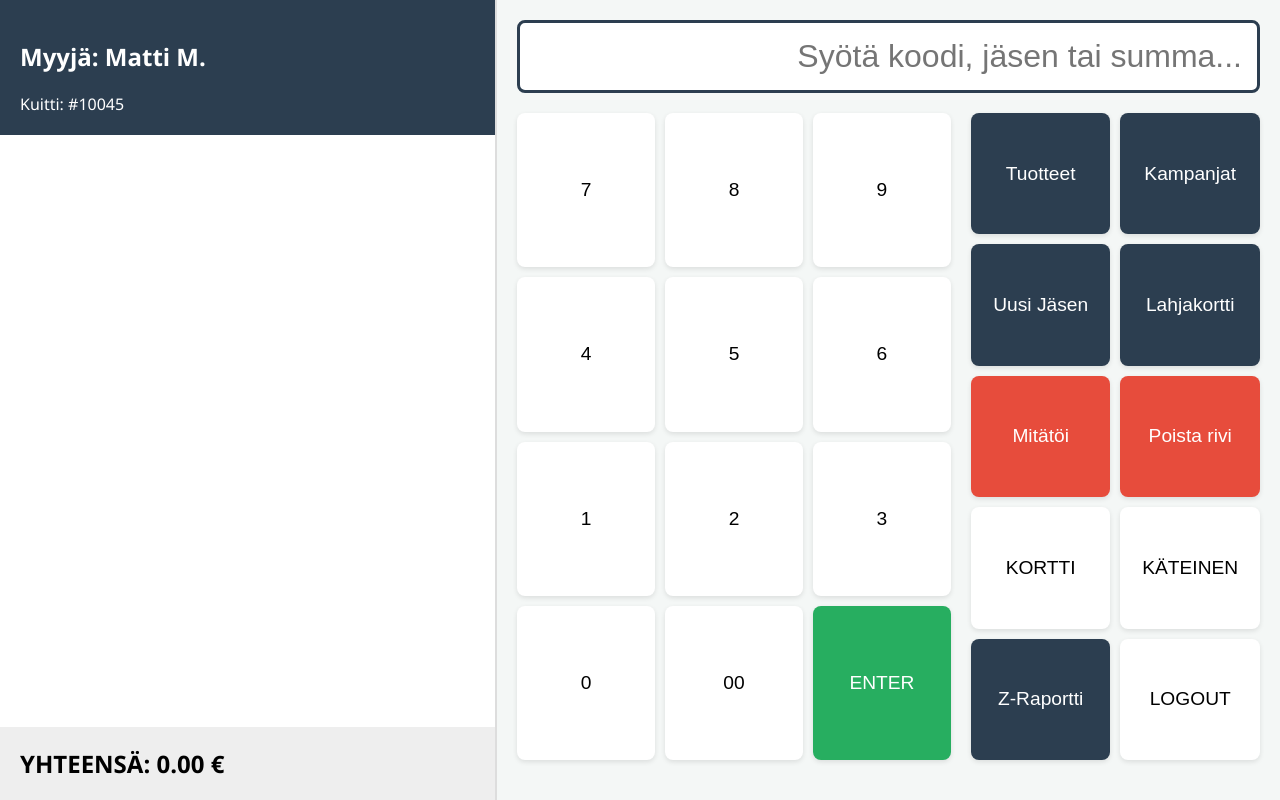
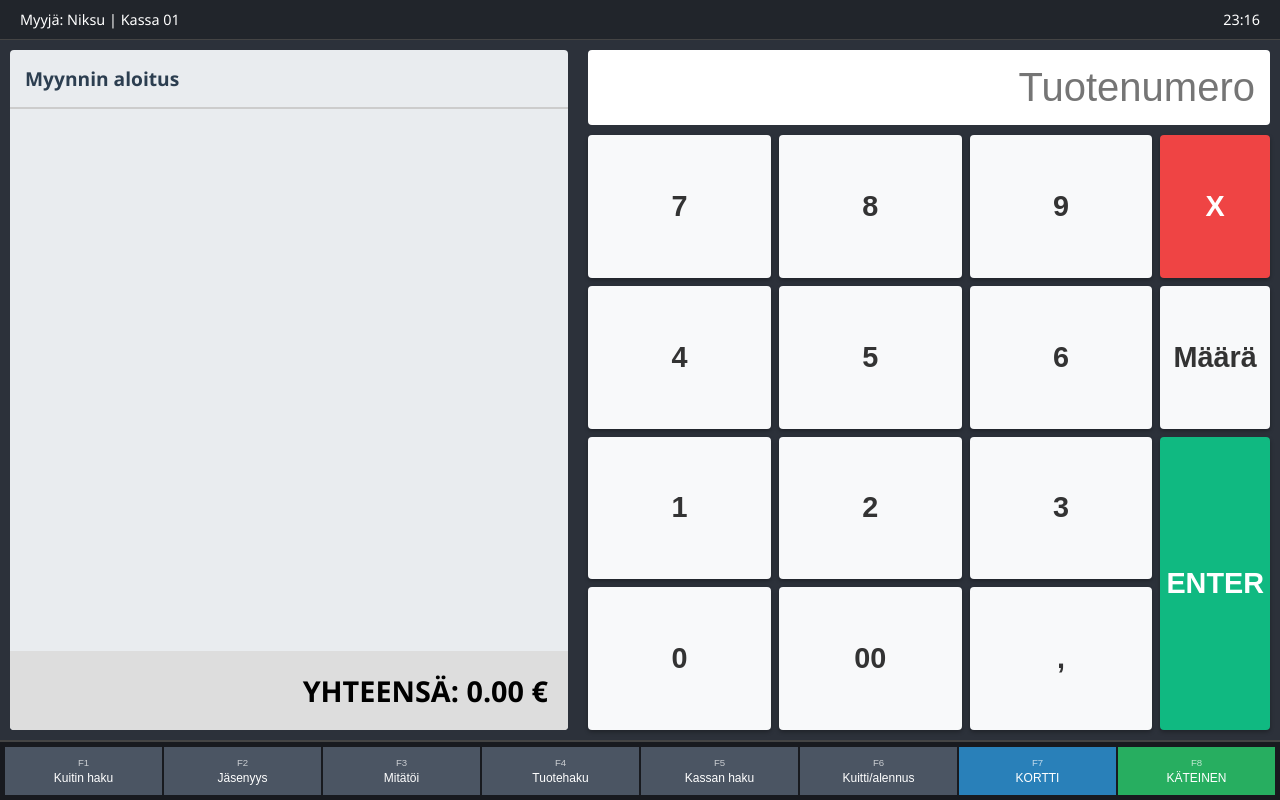
Before and after one commit to niksuu-knr/Kassa-ohjelma, a plain HTML site: page index.html in a window 1280 px wide. Drawn offline with Linux system fonts and the light colour scheme.

Commit message:
Update index.html

```diff
--- a/index.html
+++ b/index.html
@@ -3,173 +3,171 @@
 <head>
     <meta charset="UTF-8">
     <meta name="viewport" content="width=device-width, initial-scale=1.0, maximum-scale=1.0, user-scalable=no">
-    <title>WebPOS Pro</title>
+    <title>Kassa-ohjelma Pro</title>
     <style>
         :root {
-            --bg: #f4f7f6;
-            --primary: #2c3e50;
-            --accent: #27ae60;
-            --danger: #e74c3c;
-            --warning: #f39c12;
-            --key-bg: #ffffff;
+            --bg-dark: #2c313a;
+            --sidebar-bg: #e9ecef;
+            --btn-blue: #3d5afe;
+            --btn-gray: #4b5563;
+            --btn-danger: #ef4444;
+            --btn-success: #10b981;
+            --text-main: #333;
         }
 
-        body { font-family: 'Segoe UI', sans-serif; margin: 0; display: flex; height: 100vh; background: var(--bg); overflow: hidden; }
+        body { font-family: 'Segoe UI', sans-serif; margin: 0; background: var(--bg-dark); color: white; display: flex; flex-direction: column; height: 100vh; overflow: hidden; }
 
-        /* Vasen puoli: Kuitti */
-        #receipt-section { width: 40%; display: flex; flex-direction: column; border-right: 2px solid #ddd; background: white; }
-        .receipt-header { padding: 20px; background: var(--primary); color: white; }
-        #item-list { flex-grow: 1; overflow-y: auto; padding: 10px; list-style: none; }
-        .receipt-item { display: flex; justify-content: space-between; padding: 10px; border-bottom: 1px solid #eee; cursor: pointer; }
-        .receipt-item:hover { background: #f9f9f9; }
-        .totals { padding: 20px; font-size: 1.5rem; font-weight: bold; background: #eee; }
+        /* Yläpalkki / Info */
+        .top-bar { display: flex; justify-content: space-between; padding: 10px 20px; background: #21252b; font-size: 0.9rem; border-bottom: 1px solid #444; }
 
-        /* Oikea puoli: Ohjaimet */
-        #control-section { width: 60%; display: grid; grid-template-rows: auto 1fr auto; padding: 20px; gap: 20px; }
+        /* Pääalue */
+        .main-container { display: flex; flex: 1; overflow: hidden; }
 
-        /* Syöttöpuskuri */
-        #input-buffer {
-            width: 100%; font-size: 2rem; padding: 15px; border: 3px solid var(--primary);
-            border-radius: 8px; box-sizing: border-box; text-align: right; outline: none;
+        /* Kuitti (Vasen) */
+        #receipt-area { width: 45%; background: var(--sidebar-bg); color: var(--text-main); display: flex; flex-direction: column; margin: 10px; border-radius: 4px; }
+        .receipt-header { padding: 15px; border-bottom: 2px solid #ccc; font-weight: bold; font-size: 1.2rem; color: #2c3e50; }
+        #item-list { flex: 1; overflow-y: auto; list-style: none; padding: 0; margin: 0; }
+        .item-row { display: flex; justify-content: space-between; padding: 12px 20px; border-bottom: 1px solid #dee2e6; font-size: 1.1rem; }
+        .totals-area { padding: 20px; background: #ddd; font-size: 1.8rem; font-weight: bold; text-align: right; color: #000; border-radius: 0 0 4px 4px; }
+
+        /* Ohjauspaneeli (Oikea) */
+        #control-panel { width: 55%; display: flex; flex-direction: column; padding: 10px; gap: 10px; }
+
+        #input-display {
+            width: 100%; font-size: 2.5rem; padding: 15px; background: #fff; border: none;
+            text-align: right; color: #000; border-radius: 4px; box-sizing: border-box;
         }
 
-        /* Näppäimistöt */
-        .grid-container { display: grid; grid-template-columns: 3fr 2fr; gap: 20px; }
-        .numpad { display: grid; grid-template-columns: repeat(3, 1fr); gap: 10px; }
-        .actions { display: grid; grid-template-columns: repeat(2, 1fr); gap: 10px; }
+        .numpad-grid { display: grid; grid-template-columns: repeat(3, 1fr) 0.5fr; gap: 8px; flex: 1; }
+        .numpad-grid button {
+            font-size: 1.8rem; border: none; border-radius: 4px; background: #f8f9fa; color: #333;
+            cursor: pointer; font-weight: bold; box-shadow: 0 2px 4px rgba(0,0,0,0.3);
+        }
+        .numpad-grid button:active { background: #ccc; }
+        .btn-enter { background: var(--btn-success) !important; color: white !important; grid-row: span 2; }
+        .btn-clear { background: var(--btn-danger) !important; color: white !important; }
 
-        button {
-            padding: 20px; font-size: 1.2rem; border: none; border-radius: 8px;
-            cursor: pointer; background: var(--key-bg); box-shadow: 0 2px 5px rgba(0,0,0,0.1);
-            transition: active 0.1s; -webkit-tap-highlight-color: transparent;
+        /* Alapalkin toiminnot (F-näppäimet tyylinen) */
+        .bottom-actions {
+            display: grid; grid-template-columns: repeat(8, 1fr); gap: 2px;
+            background: #181a1f; padding: 5px; border-top: 2px solid #444;
         }
-        button:active { transform: translateY(2px); background: #ddd; }
-        .btn-main { background: var(--accent); color: white; }
-        .btn-danger { background: var(--danger); color: white; }
-        .btn-nav { background: var(--primary); color: white; }
+        .f-btn {
+            background: var(--btn-gray); color: white; border: none; padding: 10px 5px;
+            font-size: 0.75rem; cursor: pointer; display: flex; flex-direction: column; align-items: center;
+        }
+        .f-btn span { font-size: 0.6rem; margin-bottom: 3px; opacity: 0.7; }
+        .f-btn:hover { background: #5a6572; }
+        .btn-pay-cash { background: #27ae60; }
+        .btn-pay-card { background: #2980b9; }
     </style>
 </head>
 <body>
 
-<section id="receipt-section">
-    <div class="receipt-header">
-        <h2 id="current-user">Myyjä: Matti M.</h2>
-        <div id="receipt-id">Kuitti: #10045</div>
+<div class="top-bar">
+    <div>Myyjä: Niksu | Kassa 01</div>
+    <div id="clock">02:12</div>
 </div>
+
+<div class="main-container">
+    <section id="receipt-area">
+        <div class="receipt-header">Myynnin aloitus</div>
         <ul id="item-list">
-        <!-- Tuotteet tulevat tähän -->
             </ul>
-    <div class="totals">
-        YHTEENSÄ: <span id="total-amount">0.00</span> €
+        <div class="totals-area">
+            YHTEENSÄ: <span id="total-val">0.00</span> €
         </div>
     </section>
 
-<section id="control-section">
-    <input type="text" id="input-buffer" placeholder="Syötä koodi, jäsen tai summa..." autofocus>
+    <section id="control-panel">
+        <input type="text" id="input-display" placeholder="Tuotenumero" readonly>
 
-    <div class="grid-container">
-        <!-- Numeronäppäimistö -->
-        <div class="numpad">
-            <button onclick="addInput('7')">7</button><button onclick="addInput('8')">8</button><button onclick="addInput('9')">9</button>
-            <button onclick="addInput('4')">4</button><button onclick="addInput('5')">5</button><button onclick="addInput('6')">6</button>
-            <button onclick="addInput('1')">1</button><button onclick="addInput('2')">2</button><button onclick="addInput('3')">3</button>
-            <button onclick="addInput('0')">0</button><button onclick="addInput('00')">00</button>
-            <button class="btn-main" onclick="handleEnter()">ENTER</button>
+        <div class="numpad-grid">
+            <button onclick="press('7')">7</button><button onclick="press('8')">8</button><button onclick="press('9')">9</button>
+            <button class="btn-clear" onclick="clearInput()">X</button>
+
+            <button onclick="press('4')">4</button><button onclick="press('5')">5</button><button onclick="press('6')">6</button>
+            <button onclick="press('*')">Määrä</button>
+
+            <button onclick="press('1')">1</button><button onclick="press('2')">2</button><button onclick="press('3')">3</button>
+            <button class="btn-enter" onclick="handleEnter()">ENTER</button>
+
+            <button onclick="press('0')">0</button><button onclick="press('00')">00</button><button onclick="press('.')">,</button>
+        </div>
+    </section>
 </div>
 
-        <!-- Pikatoiminnot -->
-        <div class="actions">
-            <button class="btn-nav" onclick="showCatalog('prod')">Tuotteet</button>
-            <button class="btn-nav" onclick="showCatalog('promo')">Kampanjat</button>
-            <button class="btn-nav" onclick="addMember()">Uusi Jäsen</button>
-            <button class="btn-nav" onclick="sellGiftCard()">Lahjakortti</button>
-            <button class="btn-danger" onclick="voidReceipt()">Mitätöi</button>
-            <button class="btn-danger" onclick="removeItem()">Poista rivi</button>
-            <button onclick="processPayment('Kortti')">KORTTI</button>
-            <button onclick="processPayment('Käteinen')">KÄTEINEN</button>
-            <button class="btn-nav" onclick="generateReport('Z')">Z-Raportti</button>
-            <button onclick="logout()">LOGOUT</button>
+<div class="bottom-actions">
+    <button class="f-btn"><span>F1</span>Kuitin haku</button>
+    <button class="f-btn"><span>F2</span>Jäsenyys</button>
+    <button class="f-btn" onclick="voidSale()"><span>F3</span>Mitätöi</button>
+    <button class="f-btn"><span>F4</span>Tuotehaku</button>
+    <button class="f-btn"><span>F5</span>Kassan haku</button>
+    <button class="f-btn"><span>F6</span>Kuitti/alennus</button>
+    <button class="f-btn btn-pay-card" onclick="pay('Kortti')"><span>F7</span>KORTTI</button>
+    <button class="f-btn btn-pay-cash" onclick="pay('Käteinen')"><span>F8</span>KÄTEINEN</button>
 </div>
-    </div>
-</section>
 
 <script>
-    let currentReceipt = [];
-    let buffer = document.getElementById('input-buffer');
+    let receipt = [];
+    let display = document.getElementById('input-display');
 
-    // Fokus puskuriin aina (viivakoodinlukijaa varten)
-    document.addEventListener('click', () => buffer.focus());
+    function press(val) { display.value += val; }
+    function clearInput() { display.value = ""; }
 
-    function addInput(val) {
-        buffer.value += val;
+    function handleEnter() {
+        let val = display.value;
+        if(val === "") return;
+
+        // Esimerkkituotteet koodilla
+        let products = {
+            "1": { name: "Kahvi", price: 2.50 },
+            "2": { name: "Pulla", price: 3.00 },
+            "641": { name: "Maito 1L", price: 1.25 }
+        };
+
+        if(products[val]) {
+            receipt.push(products[val]);
+            render();
+        } else {
+            alert("Tuotetta ei löydy!");
+        }
+        clearInput();
     }
 
-    function handleEnter() {
-        const val = buffer.value;
-        if (!val) return;
-
-        // Logiikka: Jos puskurissa on numeroita ja painetaan enter
-        // 1. Onko se tunnettu tuotekoodi?
-        // 2. Onko se jäsennumero (esim. alkaa 99)?
-        // 3. Onko se summa (käteismaksu)?
-
-        if (val.length > 5) {
-            addItem({ id: val, name: "Tuote " + val, price: 12.50 });
-        } else if (val.startsWith("99")) {
-            alert("Jäsen tunnistettu!");
-        } else {
-            // Oletetaan että kyseessä on hinta/määrä jos lyhyt
-            alert("Käsitellään komento: " + val);
-        }
-
-        buffer.value = "";
-    }
-
-    function addItem(product) {
-        currentReceipt.push(product);
-        renderReceipt();
-    }
-
-    function renderReceipt() {
+    function render() {
         const list = document.getElementById('item-list');
         list.innerHTML = "";
         let total = 0;
-
-        currentReceipt.forEach((item, index) => {
+        receipt.forEach((item, idx) => {
             total += item.price;
-            list.innerHTML += `<li class="receipt-item" onclick="selectItem(${index})">
-                <span>${item.name}</span>
-                <span>${item.price.toFixed(2)} €</span>
-            </li>`;
+            list.innerHTML += `<li class="item-row"><span>${item.name}</span><span>${item.price.toFixed(2)} €</span></li>`;
         });
-
-        // Käteisen pyöristys (0.05 tarkkuus)
-        const roundedTotal = (Math.round(total * 20) / 20).toFixed(2);
-        document.getElementById('total-amount').innerText = roundedTotal;
+        document.getElementById('total-val').innerText = total.toFixed(2);
     }
 
-    function processPayment(method) {
-        if (currentReceipt.length === 0) return;
-        const total = document.getElementById('total-amount').innerText;
-        alert(`Maksu suoritettu: ${total} € (${method})`);
-        currentReceipt = [];
-        renderReceipt();
+    function voidSale() { if(confirm("Mitätöidäänkö myynti?")) { receipt = []; render(); } }
+
+    function pay(method) {
+        if(receipt.length === 0) return;
+        alert("Maksu suoritettu: " + method);
+        receipt = [];
+        render();
+    }
+    function downloadReport(data) {
+    const blob = new Blob([data], { type: 'text/plain' });
+    const url = window.URL.createObjectURL(blob);
+    const a = document.createElement('a');
+    a.href = url;
+    a.download = `z-raportti-${new Date().toLocaleDateString()}.txt`;
+    a.click();
         }
 
-    function voidReceipt() {
-        if(confirm("Mitätöidäänkö koko myynti?")) {
-            currentReceipt = [];
-            renderReceipt();
-        }
-    }
-
-    // Näppäimistökuuntelija pikanäppäimille
-    document.addEventListener('keydown', (e) => {
-        if (e.key === 'Enter') handleEnter();
-        if (e.key === 'Escape') voidReceipt();
-        if (e.key === '+') processPayment('Käteinen');
-    });
+    // Kello
+    setInterval(() => {
+        const now = new Date();
+        document.getElementById('clock').innerText = now.getHours() + ":" + now.getMinutes().toString().padStart(2, '0');
+    }, 1000);
 </script>
-
 </body>
 </html>
```
Lines whose indentation alone changed are shown as unchanged.
